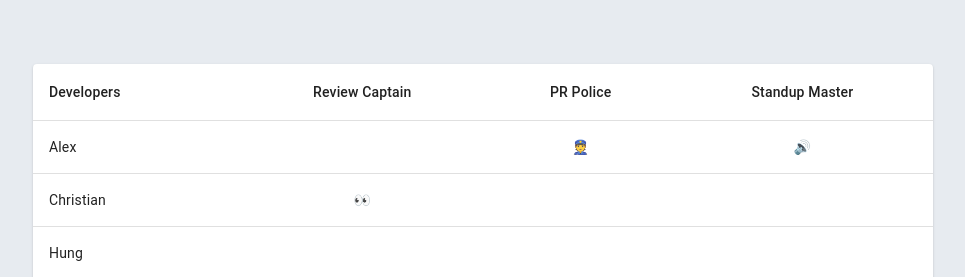
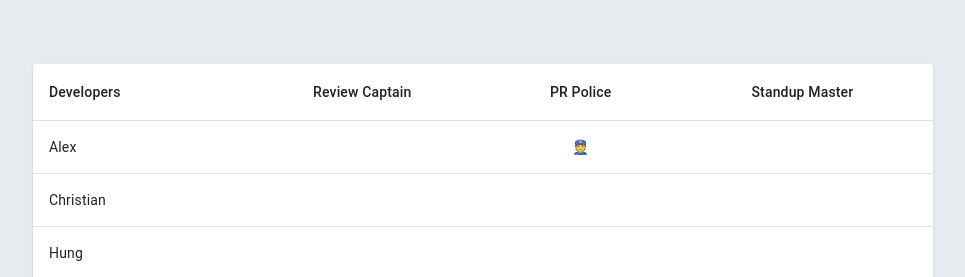
Before and after one commit to kihaki/ecare-calendar, a React (Create React App) app: page / in a window 1280 px wide. Shown: the top 277 px of the page, without its empty margins (157-1122 px from the left). Built offline with nearby package versions, Linux system fonts and the light colour scheme.

Commit message:
Correct offsets

```diff
--- a/src/Developers.js
+++ b/src/Developers.js
@@ -29,11 +29,11 @@ function workDaysSinceStartOfYear(date) {
     return daysSinceStartOfYear(date) - (weekOfYear(date) * 2)
 }
 
-function reviewCaptainIndex(date, devs) {
+function reviewCaptainIndex(date, devs, offset) {
   const daysSinceSoY = daysSinceStartOfYear(date)
   const daysSinceFirstThreeWeeksSprintChange = daysSinceSoY - startDayOfThreeWeekSprints
   const sprintsSinceThreeWeekSprints = Math.floor(daysSinceFirstThreeWeeksSprintChange / 21) + 1
-  return (sprintsSinceThreeWeekSprints + devIndexOnStartOfThreeWeeksSprint) % devs.length
+  return (sprintsSinceThreeWeekSprints + devIndexOnStartOfThreeWeeksSprint + offset) % devs.length
 }
 
 function reviewCaptain(date, devs, offset) {
@@ -61,9 +61,9 @@ const PRPoliceEmoji = () => <>{String.fromCodePoint(0x1F46E)}</>
 const StandupMasterEmoji = () => <>{String.fromCodePoint(0x1F50A)}</>
 
 export default function Developers({devs, date}) {
-    const captain = reviewCaptain(date, devs, 2)
+    const captain = reviewCaptain(date, devs, -2)
     const police = prPolice(date, devs, 3)
-    const standup = standupMaster(date, devs, 6)
+    const standup = standupMaster(date, devs, 8)
   return (
     <TableContainer component={Paper}>
       <Table /*</TableContainer>sx={{ minWidth: 650 }}*/ aria-label="simple table">
```
